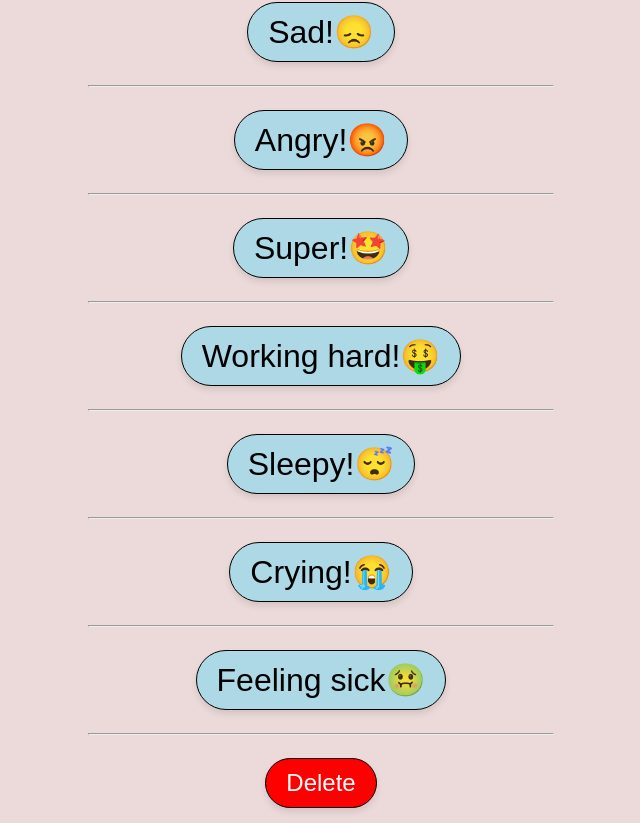
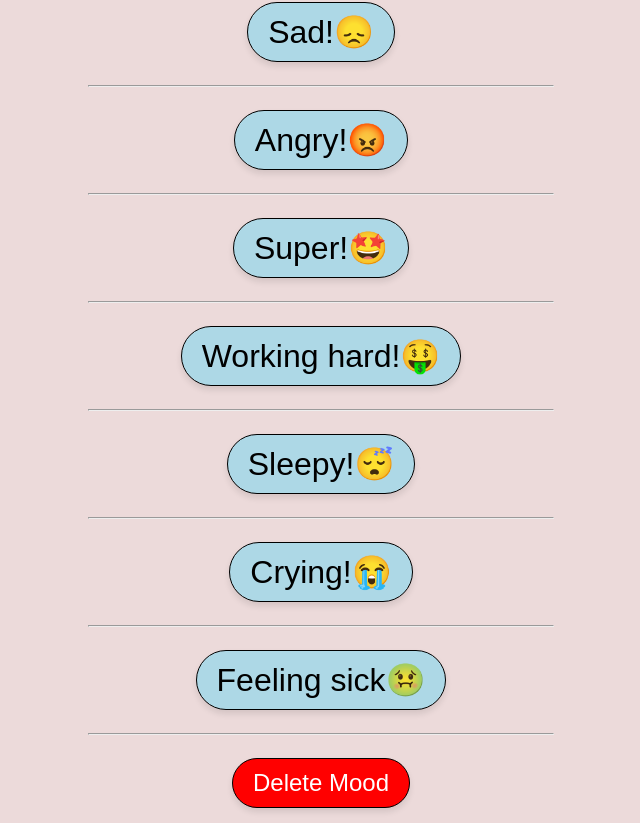
Before and after one commit to RaminPours/mood-tracker, a React (Create React App) app: page / in a window 1280 px wide. Shown: the part 470-1293 px from the top of the page, without its empty margins (319-959 px from the left). Built offline with nearby package versions, Linux system fonts and the light colour scheme.

Commit message:
mood tracker

```diff
--- a/src/pages/Today.jsx
+++ b/src/pages/Today.jsx
@@ -85,7 +85,7 @@ const deleteItems = () => {
         borderRadius: "50px",
         padding: "10px 20px",
         boxShadow: "0 4px 6px rgba(0, 0, 0, 0.1)",
-      }}     >Delete</button>
+      }}     >Delete Mood</button>
     </div>
   );
 }
```
